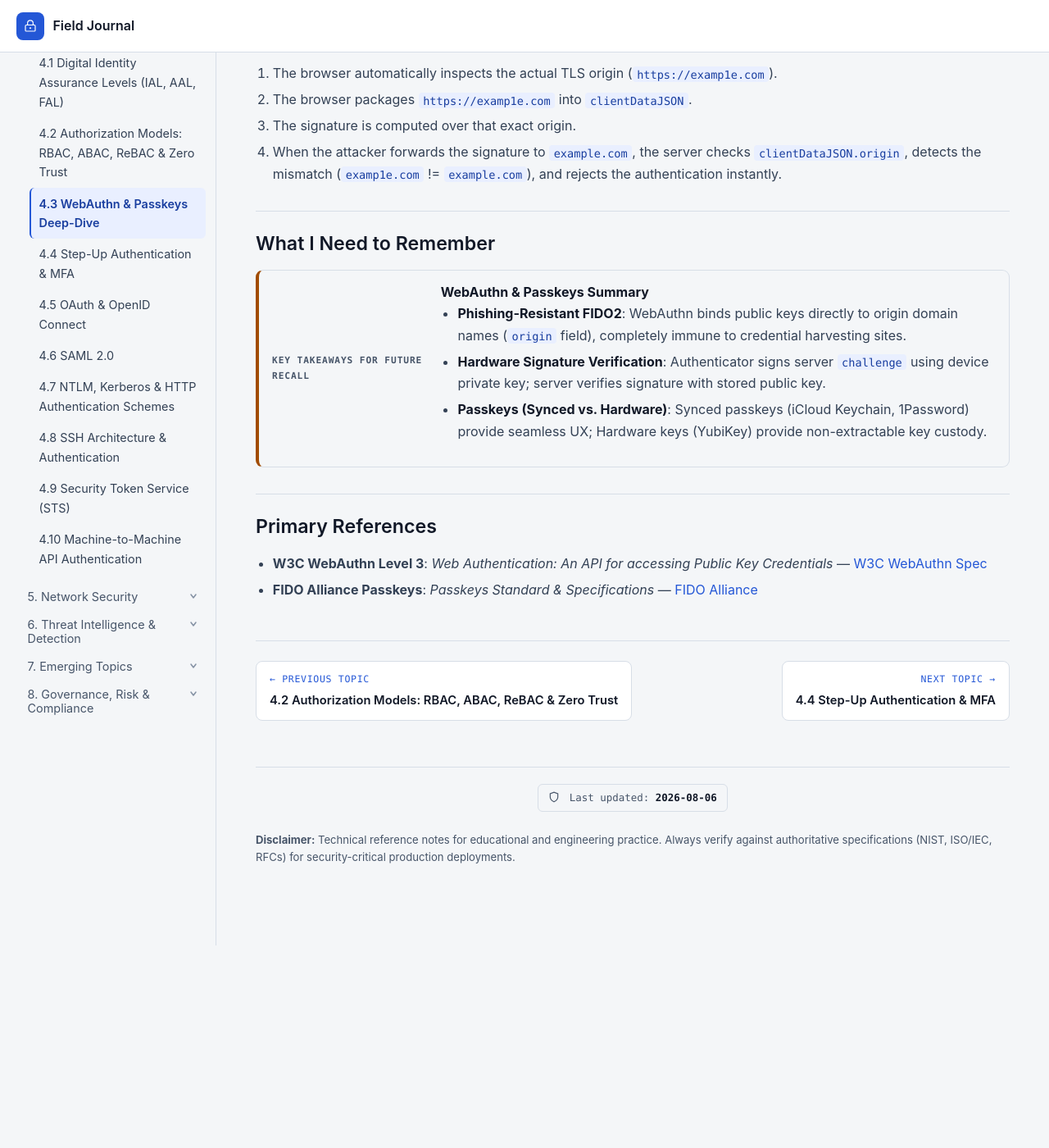
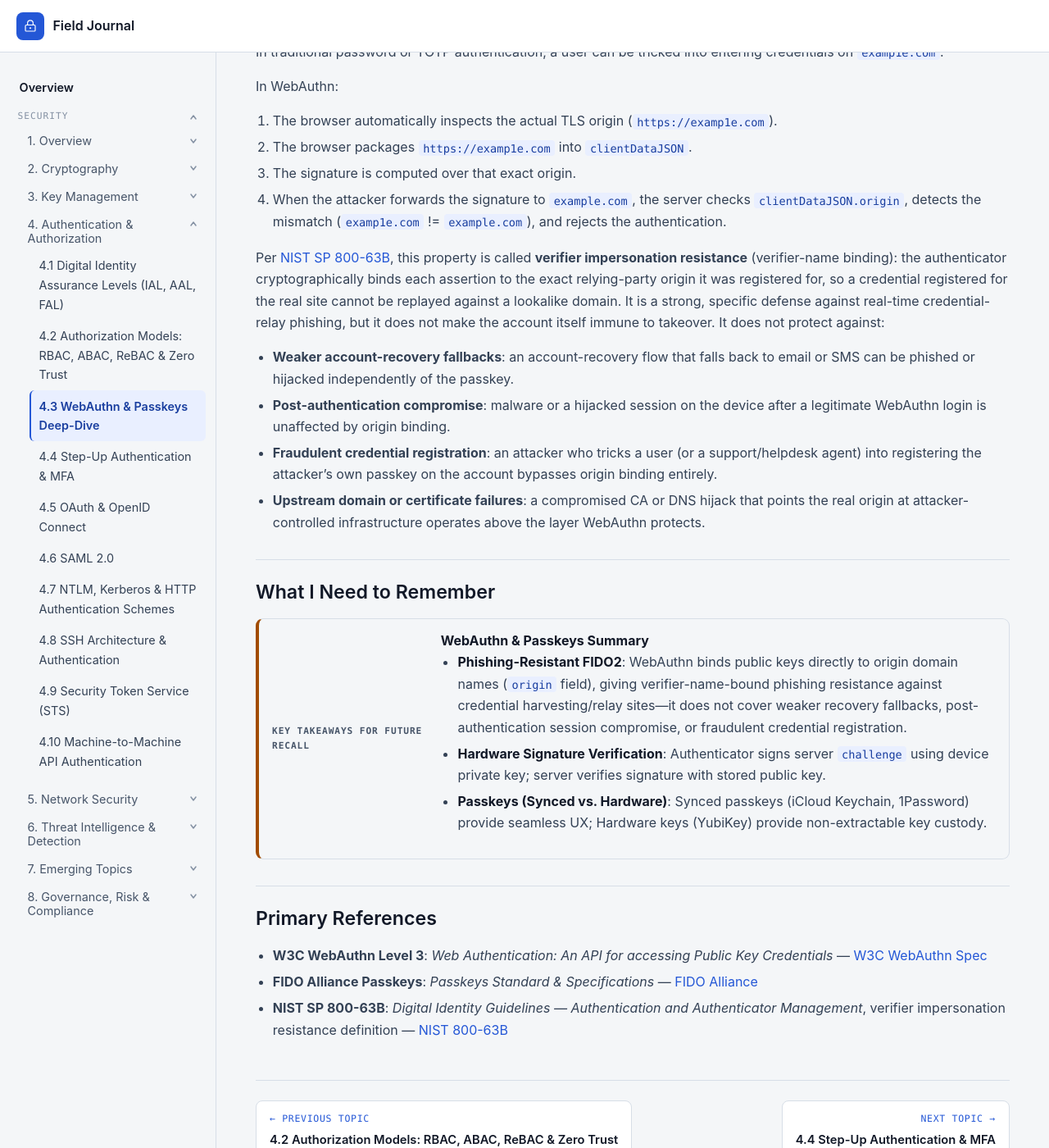
Before and after one commit to llody9977/journal, a Jekyll site: the page built from topics/webauthn-passkeys.md, in a window 1280 px wide and 1400 px high, scrolled down 2237 px. Shown: the whole window at 82% size. Built offline with Jekyll 4.4.1, drawn with Linux system fonts in a browser that asks for light colours; before the commit the page ends 3390 px from its top, so only the background shows below that; some of the changed text lies outside the part shown.

Commit message:
Scope WebAuthn/mTLS/DPoP claims to their actual guaranteed property
WebAuthn was described as "eliminating" or being "immune"/"completely
immune" to phishing. The actual, correctly-scoped property is
verifier-name-bound (origin-bound) phishing resistance - it doesn't
cover weak recovery fallbacks, post-auth session compromise, fraudulent
credential registration, or upstream CA/DNS failures. Reworded across
the lede, a heading, and the closing takeaway, citing NIST SP 800-63B.

api-security.md similarly called mTLS "immune to token theft" and DPoP
"replay-proof" without their actual preconditions: mTLS protection
depends on the client certificate's private key staying uncompromised
and the server checking binding per request; DPoP's replay resistance
depends on the server validating proof freshness (iat/nonce) and jti
reuse. Cited RFC 8705 and RFC 9449.

```diff
--- a/topics/webauthn-passkeys.md
+++ b/topics/webauthn-passkeys.md
@@ -2,14 +2,14 @@
 title: WebAuthn & Passkeys Deep-Dive
 description: FIDO2/WebAuthn ceremony mechanics, public-key credentials, Attestation vs Assertion, and syncable passkeys vs hardware security keys.
 permalink: /topics/webauthn-passkeys/
-last_verified: 2026-08-06
+last_verified: 2026-08-12
 ---
 
 <span class="eyebrow">Authentication & Authorization / Concepts</span>
 
 # WebAuthn & Passkeys Deep-Dive
 
-<p class="lede">WebAuthn (W3C Web Authentication) and FIDO2 replace passwords with asymmetric public-key cryptography bound to a specific origin. Passkeys eliminate phishing by design because the browser and authenticator enforce origin binding at the cryptographic protocol layer—a lookalike phishing site cannot trick an authenticator into signing a challenge for a domain it does not control.</p>
+<p class="lede">WebAuthn (W3C Web Authentication) and FIDO2 replace passwords with asymmetric public-key cryptography bound to a specific origin. Passkeys provide verifier-name-bound (origin-bound) phishing resistance by design because the browser and authenticator enforce origin binding at the cryptographic protocol layer—a lookalike phishing site cannot trick an authenticator into signing a challenge for a domain it does not control. This blocks credential replay against a lookalike domain specifically; it does not cover weaker account-recovery fallbacks, post-authentication session compromise, or fraudulent credential registration (see below).</p>
 
 ## What is WebAuthn: origin-bound public key authentication
 
@@ -54,7 +54,7 @@ Passkeys come in two distinct operational models:
 | **Phishing Resistance** | **Phishing Resistant** | **Phishing Resistant** |
 | **NIST AAL Level** | Satisfies **NIST AAL2** | Satisfies **NIST AAL3** (due to non-exportable private key requirement) |
 
-## Why WebAuthn is immune to phishing
+## Why WebAuthn resists phishing through origin binding
 
 In traditional password or TOTP authentication, a user can be tricked into entering credentials on `examp1e.com`.
 
@@ -62,7 +62,14 @@ In WebAuthn:
 1. The browser automatically inspects the actual TLS origin (`https://examp1e.com`).
 2. The browser packages `https://examp1e.com` into `clientDataJSON`.
 3. The signature is computed over that exact origin.
-4. When the attacker forwards the signature to `example.com`, the server checks `clientDataJSON.origin`, detects the mismatch (`examp1e.com` != `example.com`), and rejects the authentication instantly.
+4. When the attacker forwards the signature to `example.com`, the server checks `clientDataJSON.origin`, detects the mismatch (`examp1e.com` != `example.com`), and rejects the authentication.
+
+Per [NIST SP 800-63B](https://pages.nist.gov/800-63-4/sp800-63b/authenticators/), this property is called **verifier impersonation resistance** (verifier-name binding): the authenticator cryptographically binds each assertion to the exact relying-party origin it was registered for, so a credential registered for the real site cannot be replayed against a lookalike domain. It is a strong, specific defense against real-time credential-relay phishing, but it does not make the account itself immune to takeover. It does not protect against:
+
+- **Weaker account-recovery fallbacks**: an account-recovery flow that falls back to email or SMS can be phished or hijacked independently of the passkey.
+- **Post-authentication compromise**: malware or a hijacked session on the device after a legitimate WebAuthn login is unaffected by origin binding.
+- **Fraudulent credential registration**: an attacker who tricks a user (or a support/helpdesk agent) into registering the attacker's own passkey on the account bypasses origin binding entirely.
+- **Upstream domain or certificate failures**: a compromised CA or DNS hijack that points the real origin at attacker-controlled infrastructure operates above the layer WebAuthn protects.
 
 ## What I Need to Remember
 
@@ -71,7 +78,7 @@ In WebAuthn:
   <div>
     <strong>WebAuthn &amp; Passkeys Summary</strong>
     <ul>
-      <li><strong>Phishing-Resistant FIDO2</strong>: WebAuthn binds public keys directly to origin domain names (<code>origin</code> field), completely immune to credential harvesting sites.</li>
+      <li><strong>Phishing-Resistant FIDO2</strong>: WebAuthn binds public keys directly to origin domain names (<code>origin</code> field), giving verifier-name-bound phishing resistance against credential harvesting/relay sites—it does not cover weaker recovery fallbacks, post-authentication session compromise, or fraudulent credential registration.</li>
       <li><strong>Hardware Signature Verification</strong>: Authenticator signs server <code>challenge</code> using device private key; server verifies signature with stored public key.</li>
       <li><strong>Passkeys (Synced vs. Hardware)</strong>: Synced passkeys (iCloud Keychain, 1Password) provide seamless UX; Hardware keys (YubiKey) provide non-extractable key custody.</li>
     </ul>
@@ -82,3 +89,4 @@ In WebAuthn:
 
 - **W3C WebAuthn Level 3**: *Web Authentication: An API for accessing Public Key Credentials* — [W3C WebAuthn Spec](https://www.w3.org/TR/webauthn-3/)
 - **FIDO Alliance Passkeys**: *Passkeys Standard & Specifications* — [FIDO Alliance](https://fidoalliance.org/passkeys/)
+- **NIST SP 800-63B**: *Digital Identity Guidelines — Authentication and Authenticator Management*, verifier impersonation resistance definition — [NIST 800-63B](https://pages.nist.gov/800-63-4/sp800-63b/authenticators/)
```
Also changed, not shown: topics/api-security.md (+4 -3 lines).
